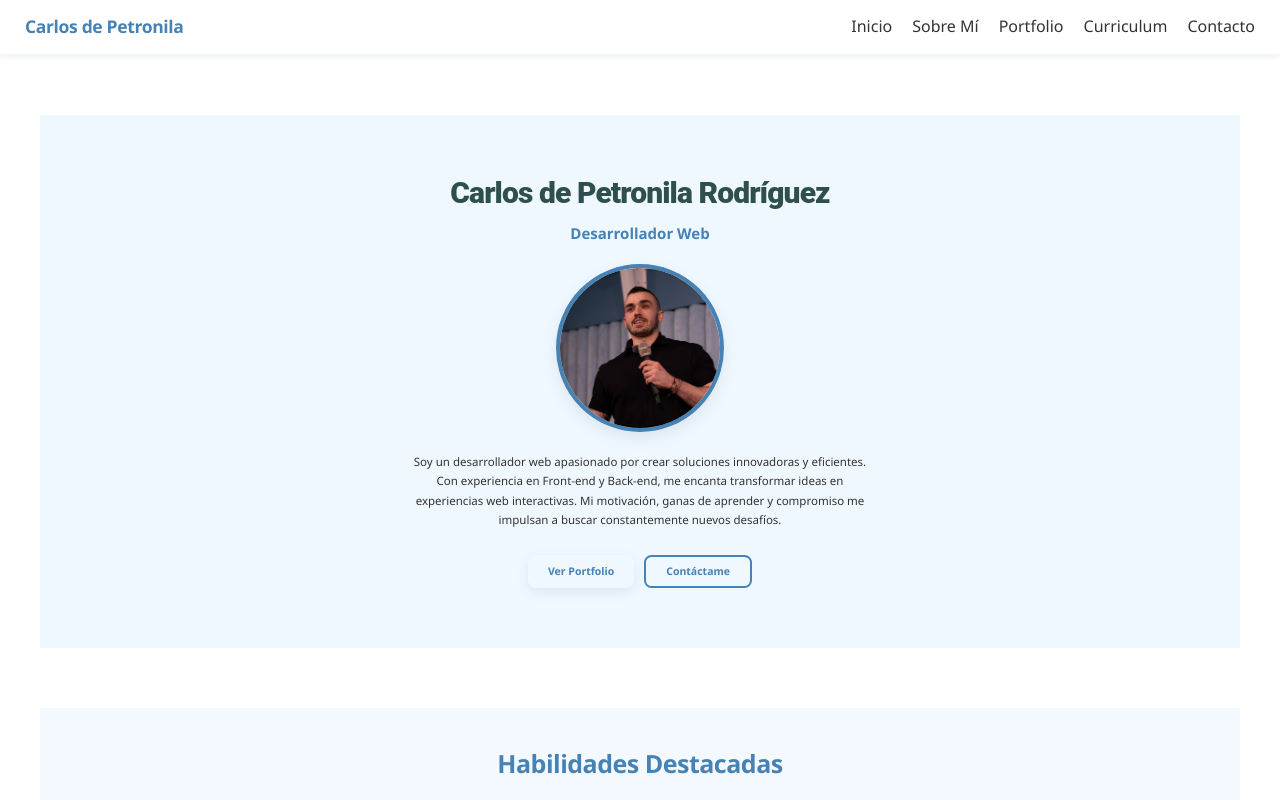
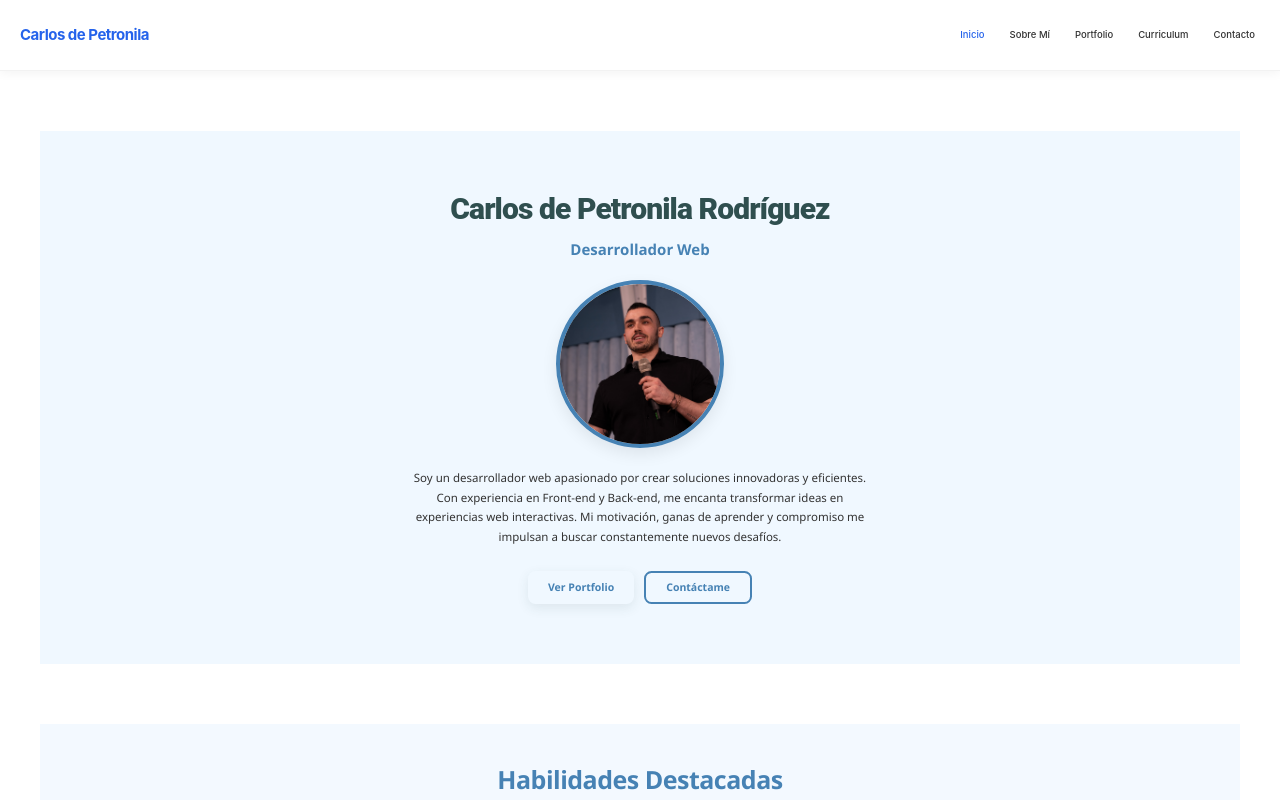
Before and after one commit to CXarlosss/portfolio-react, a React (Create React App) app in the folder mi-portfolio/: page / in a window 1280 px wide. Shown: the top 800 px of the page. Built offline with nearby package versions, Linux system fonts and the light colour scheme.

Commit message:
Refactoriza el estilo del navbar para un diseño moderno y minimalista; mejora la responsividad y la usabilidad en dispositivos móviles.

```diff
--- a/mi-portfolio/src/styles/components/common/navbar.module.css
+++ b/mi-portfolio/src/styles/components/common/navbar.module.css
@@ -1,177 +1,210 @@
-
-
+/* Nuevo diseño del navbar - Estilo moderno minimalista */
 .navbar {
-  background-color: rgba(var(--color-primary-rgb), 0.95); /* Blanco con ligera transparencia */
-  color: var(--color-text);
-  font-family: var(--font-family-main); /* Corregido: usar --font-family-main */
-  padding: 1.2rem 2.5rem; /* Aumentando ligeramente el padding */
+  background-color: rgba(255, 255, 255, 0.98);
+  color: #333;
+  font-family: 'Inter', sans-serif;
+  padding: 0 2rem;
   display: flex;
   justify-content: space-between;
   align-items: center;
-  border-bottom: 0.08rem solid var(--color-secondary); /* Usar color-secondary para el borde */
-  box-shadow: 0 0.2rem 0.5rem rgba(var(--color-dark-rgb), 0.08); /* Sombra suave y moderna */
   position: sticky;
   top: 0;
-  z-index: 1000; /* Asegurando que esté por encima de otros elementos, ajustado a 1000 */
-  backdrop-filter: blur(10px); /* Efecto de desenfoque */
+  z-index: 1000;
+  backdrop-filter: blur(8px);
+  box-shadow: 0 2px 10px rgba(0, 0, 0, 0.05);
+  height: 70px;
+  border-bottom: 1px solid rgba(0, 0, 0, 0.05);
 }
 
 .logo {
-  font-size: 1.75rem; /* Logo un poco más grande */
-  font-weight: 700; /* Más énfasis en el logo */
-  color: var(--color-accent);
-  letter-spacing: -0.02em; /* Ajuste fino para la apariencia */
-  z-index: -1; /* Asegura que el logo esté por encima del menú móvil */
+  font-size: 1.5rem;
+  font-weight: 700;
+  color: #2563eb;
+  letter-spacing: -0.5px;
+  display: flex;
+  align-items: center;
+  gap: 0.5rem;
 }
 
-/* Estilos para el botón de hamburguesa (visible solo en móviles) */
+.logo-icon {
+  font-size: 1.8rem;
+}
+
+/* Botón de hamburguesa - Estilo circular */
 .menuToggle {
-  display: none; /* Oculto por defecto en desktop */
+  display: none;
   background: none;
   border: none;
-  font-size: 2rem; /* Tamaño del icono */
-  color: var(--color-dark); /* Color del icono */
+  width: 40px;
+  height: 40px;
+  border-radius: 50%;
+  align-items: center;
+  justify-content: center;
   cursor: pointer;
-  z-index: 1001; /* Asegura que el botón esté por encima del menú móvil */
-  transition: color var(--transition-duration);
+  transition: all 0.3s ease;
+  z-index: 1001;
 }
 
 .menuToggle:hover {
-  color: var(--color-accent);
-}.menuToggleOpen {
-  color: var(--color-primary); /* ¡Color blanco para la 'X' cuando el menú está abierto! */
+  background-color: rgba(37, 99, 235, 0.1);
 }
 
+.menuToggleOpen {
+  background-color: #2563eb;
+  color: white;
+}
+
+/* Enlaces de navegación - Estilo moderno */
 .navLinks {
   list-style: none;
-  display: flex; /* Por defecto, en fila para desktop */
-  gap: 2rem; /* Mayor espacio entre los enlaces */
+  display: flex;
+  gap: 1.5rem;
   margin: 0;
   padding: 0;
-  transition: transform var(--transition-duration) var(--transition-timing-function); /* Transición para el menú móvil */
+  height: 100%;
+}
+
+.navLinks li {
+  position: relative;
+  height: 100%;
+  display: flex;
+  align-items: center;
 }
 
 .navLinks li a {
   text-decoration: none;
-  color: var(--color-text);
+  color: #333;
   font-weight: 500;
-  position: relative; /* Para la pseudo-clase del hover */
-  transition: color var(--transition-duration) var(--transition-timing-function);
-  padding: 0.5rem 0; /* Padding para el área de clic */
+  font-size: 0.95rem;
+  padding: 0 0.5rem;
+  height: 100%;
+  display: flex;
+  align-items: center;
+  transition: all 0.3s ease;
+  position: relative;
 }
 
 .navLinks li a:hover {
-  color: var(--color-accent);
+  color: #2563eb;
+}
+
+.active {
+  color: #2563eb !important;
+  font-weight: 600;
 }
 
 .navLinks li a::after {
   content: '';
   position: absolute;
-  bottom: -0.2rem; /* Ajusta la posición de la línea */
+  bottom: 20px;
   left: 0;
-  width: 0%;
-  height: 0.15rem; /* Grosor de la línea */
-  background-color: var(--color-accent);
-  transition: width var(--transition-duration) var(--transition-timing-function);
+  width: 0;
+  height: 3px;
+  background-color: #2563eb;
+  transition: width 0.3s ease;
+  border-radius: 2px 2px 0 0;
 }
 
-.navLinks li a:hover::after {
+.navLinks li a:hover::after,
+.active::after {
   width: 100%;
 }
 
-.active {
-  color: var(--color-accent);
-  font-weight: 600;
-}
-
-.active::after {
-  content: '';
-  position: absolute;
-  bottom: -0.2rem;
-  left: 0;
-  width: 100%;
-  height: 0.15rem;
-  background-color: var(--color-accent);
-}
-
-/* --- Media Queries para Responsividad --- */
-
+/* Menú móvil - Estilo moderno */
 @media (max-width: 768px) {
   .navbar {
-    padding: 1rem 1.5rem; /* Menos padding en móviles */
+    padding: 0 1.5rem;
+    height: 60px;
   }
 
   .menuToggle {
-    display: block; /* Muestra el botón de hamburguesa en móviles */
+    display: flex;
   }
 
   .navLinks {
-    flex-direction: column; /* Apila los enlaces verticalmente */
-    position: fixed; /* Posiciona el menú sobre el contenido */
+    position: fixed;
     top: 0;
     right: 0;
-    width: 70%; /* Ancho del menú móvil */
-    max-width: 300px; /* Ancho máximo para el menú móvil */
-    height: 100vh; /* Ocupa toda la altura de la ventana */
-    background-color: rgba(var(--color-dark-rgb), 0.98); /* Fondo oscuro para el menú móvil */
-    color: var(--color-primary); /* Texto blanco en el menú móvil */
-    padding: 6rem 2rem 2rem; /* Padding para el menú (espacio para el logo/botón de cierre) */
-    box-shadow: -0.5rem 0 1.5rem rgba(0, 0, 0, 0.3); /* Sombra a la izquierda */
-    transform: translateX(100%); /* Oculta el menú por defecto (fuera de la pantalla) */
-    z-index: 999; /* Asegura que el menú esté debajo del logo y el botón de alternar */
-    align-items: flex-start; /* Alinea los enlaces a la izquierda */
-    gap: 1.5rem; /* Espacio entre los enlaces en el menú móvil */
+    bottom: 0;
+    width: 280px;
+    height: 100vh;
+    background-color: white;
+    flex-direction: column;
+    padding: 80px 2rem 2rem;
+    box-shadow: -5px 0 15px rgba(0, 0, 0, 0.1);
+    transform: translateX(100%);
+    transition: transform 0.3s ease;
+    gap: 0;
+    z-index: 999;
+    pointer-events: none; /* No interactuable cuando está cerrado */
   }
 
   .navLinksOpen {
-    transform: translateX(0); /* Muestra el menú al abrirlo */
+    transform: translateX(0);
+    pointer-events: auto; /* Interactuable cuando está abierto */
+  }
+
+  .navLinks li {
+    height: auto;
+    width: 100%;
+    border-bottom: 1px solid rgba(0, 0, 0, 0.05);
   }
 
   .navLinks li a {
-    color: var(--color-primary); /* Enlaces blancos en el menú móvil */
-    font-size: 1.2rem; /* Tamaño de fuente más grande para enlaces móviles */
-    padding: 0.8rem 0; /* Más padding para los enlaces */
-    width: 100%; /* Asegura que el área de clic sea más grande */
+    padding: 1rem 0;
+    width: 100%;
+    height: auto;
+    font-size: 1rem;
   }
 
-  .navLinks li a:hover {
-    color: var(--color-accent); /* Color de acento al hover */
+  .navLinks li a::after {
+    height: 2px;
+    bottom: -1px;
   }
 
-  /* Ajustes para la línea de hover/active en el menú móvil */
-  .navLinks li a::after {
-    background-color: var(--color-accent); /* Línea de acento */
-    height: 0.1rem; /* Más delgada en móvil */
-    bottom: 0; /* Posición de la línea */
-  }
-
-  .active {
-    color: var(--color-accent);
-    font-weight: 600;
+  .menuToggleOpen {
+    position: fixed;
+    right: 1.5rem;
+    top: 10px;
   }
 }
 
+/* Ajustes para móviles pequeños */
 @media (max-width: 480px) {
   .navbar {
-    padding: 1rem 1rem;
+    padding: 0 1rem;
   }
 
   .logo {
-    font-size: 1.5rem;
-    z-index: 10001;
-
-  }
-
-  .menuToggle {
-    font-size: 1.8rem;
+    font-size: 1.3rem;
   }
 
   .navLinks {
-    width: 40%; /* Un poco más ancho en móviles muy pequeños */
-    padding: 5rem 1.5rem 1.5rem;
+    width: 100%;
+    height: 100vh;
+    top: 0;
+    right: 0;
+    bottom: 0;
+    left: 0;
+    padding: 80px 2rem 2rem;
+    box-shadow: none;
+
+    z-index: 999;
+    pointer-events: none;
+    visibility: hidden;
+    transform: translateX(100%);
+    transition: transform 0.4s ease-in-out, visibility 0.4s ease-in-out;
   }
 
-  .navLinks li a {
-    font-size: 1.1rem;
+  .navLinksOpen {
+    transform: translateX(0);
+    pointer-events: auto;
+    visibility: visible;
   }
 }
+
+/* Cuando el menú está abierto bloquea el body */
+body.nav-open {
+  overflow: hidden;
+  height: 100vh;
+}
```
